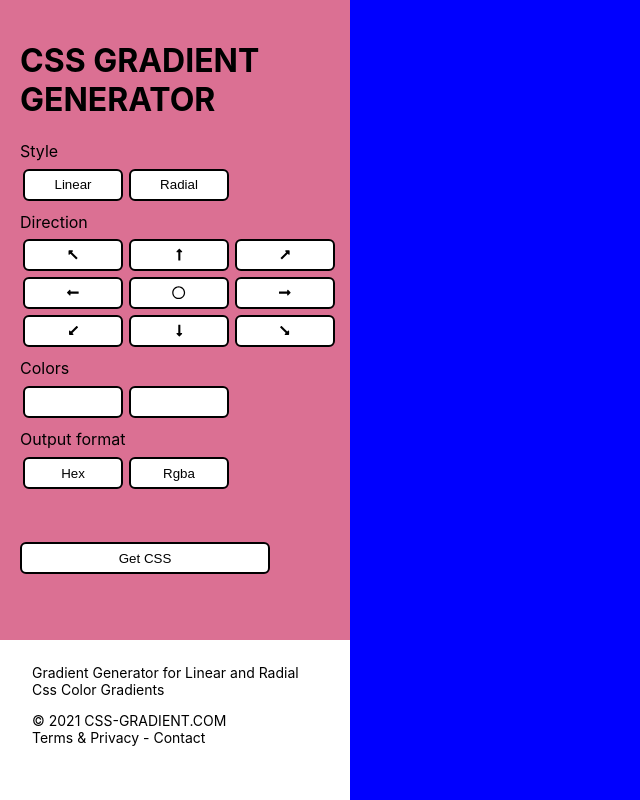
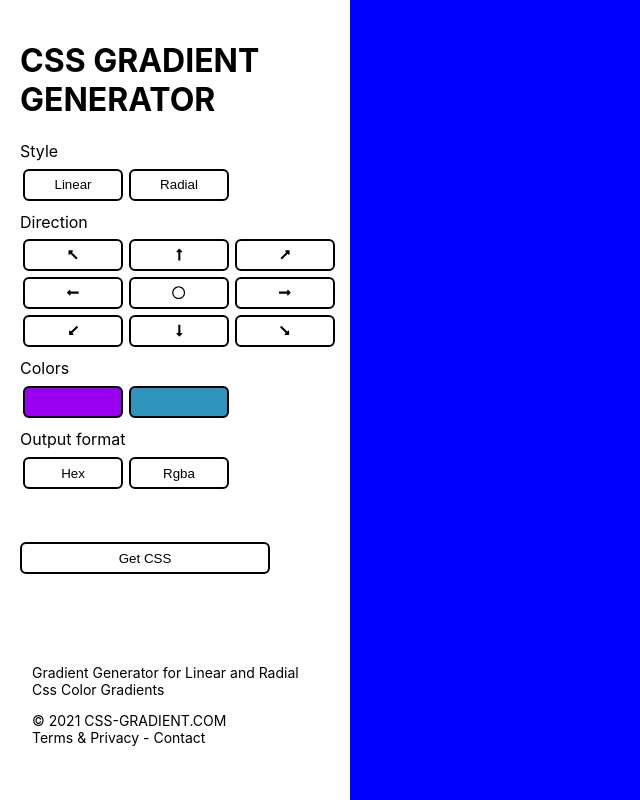
Before and after one commit to NataJenkins/React-css-gradient, a React (Create React App) app: page / in a window 1280 px wide. Shown: the whole page, without its empty margins (0-640 px from the left). Built offline with nearby package versions, Linux system fonts and the light colour scheme.

Commit message:
added sidebar color picker

```diff
--- a/package.json
+++ b/package.json
@@ -15,6 +15,7 @@
     "bootstrap": "^5.1.3",
     "react": "^17.0.2",
     "react-bootstrap": "^2.1.2",
+    "react-color": "^2.19.3",
     "react-dom": "^17.0.2",
     "react-scripts": "5.0.0",
     "web-vitals": "^2.1.4"
--- a/src/components/sidebar/Sidebar.jsx
+++ b/src/components/sidebar/Sidebar.jsx
@@ -1,6 +1,6 @@
-import React from "react";
+import React, { useState } from "react";
 import Button from "../Button/Button";
-import { Container, Row, Col } from "react-bootstrap";
+import { ChromePicker } from "react-color";
 import { FontAwesomeIcon } from "@fortawesome/react-fontawesome";
 import {
   faLongArrowAltUp,
@@ -13,6 +13,10 @@ import { faCircle as farCircle } from "@fortawesome/free-regular-svg-icons";
 import "./sidebar.css";
 
 export default function Sidebar() {
+  const [color1, setColor1] = useState("#9900EF");
+  const [showColorPicker1, setShowColorPicker1] = useState(false);
+  const [color2, setColor2] = useState("#2F95BC");
+  const [showColorPicker2, setShowColorPicker2] = useState(false);
   return (
     <div className="sideBar">
       <header>
@@ -69,8 +73,36 @@ export default function Sidebar() {
           <label>Colors</label>
         </p>
         <div className="d-flex">
-          <Button />
-          <Button />
+          <div className="d-block">
+            <button
+              className="colorPicker"
+              onClick={() =>
+                setShowColorPicker1((showColorPicker1) => !showColorPicker1)
+              }
+              style={{ backgroundColor: color1 }}
+            ></button>
+            {showColorPicker1 && (
+              <ChromePicker
+                color={color1}
+                onChange={(updatedColor1) => setColor1(updatedColor1.hex)}
+              />
+            )}
+          </div>
+          <div className="d-block">
+            <button
+              className="colorPicker"
+              onClick={() =>
+                setShowColorPicker2((showColorPicker2) => !showColorPicker2)
+              }
+              style={{ backgroundColor: color2 }}
+            ></button>
+            {showColorPicker2 && (
+              <ChromePicker
+                color={color2}
+                onChange={(updatedColor2) => setColor2(updatedColor2.hex)}
+              />
+            )}
+          </div>
         </div>
 
         <p className="lbl">
--- a/src/components/sidebar/sidebar.css
+++ b/src/components/sidebar/sidebar.css
@@ -2,13 +2,20 @@
   display: none;
 }
 
+.colorPicker {
+  border: 2px solid black;
+  border-radius: 6px;
+  width: 100px;
+  height: 32px;
+  margin: 3px;
+}
 .sideBar {
   position: fixed;
   margin: 0;
   height: 100%;
   width: 350px;
   overflow-y: auto;
-  background-color: palevioletred;
+  background-color: #fff;
   padding: 20px;
   box-sizing: border-box;
 }
```
Also changed, not shown: 1 other file (tests, documents, lock files or other folders).
